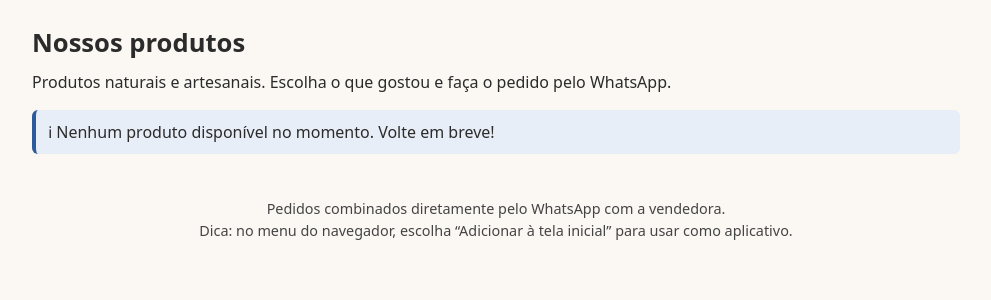
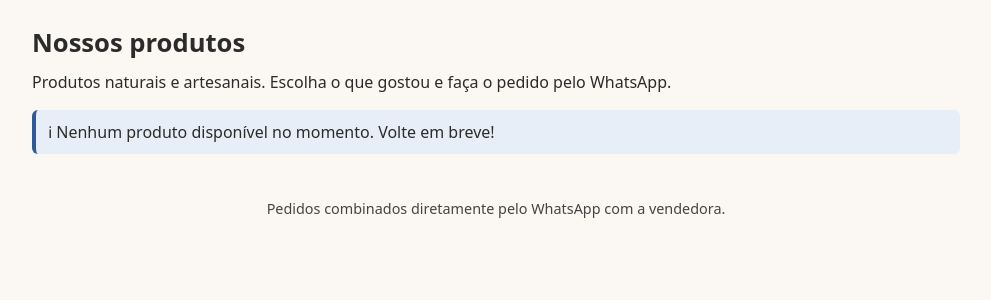
Before and after one commit to Eduardomss/vitrine-essencia-mvp., a Django app: page / in a window 1280 px wide. Shown: the part 78-378 px from the top of the page, without its empty margins (144-1135 px from the left). Run offline with Django 5.2, Linux system fonts and the light colour scheme; data that the repository does not hold is empty.

Commit message:
chore: remove dica de instalação do rodapé
Co-Authored-By: Claude Sonnet 5.5 <noreply@anthropic.com>
Claude-Session: https://claude.ai/code/session_019BUncLLGPfh5vBaV8GLrLg

```diff
--- a/vitrine/templates/vitrine/base.html
+++ b/vitrine/templates/vitrine/base.html
@@ -35,8 +35,7 @@
     {% block conteudo %}{% endblock %}
   </main>
   <footer class="rodape">
-    Pedidos combinados diretamente pelo WhatsApp com a vendedora.<br>
-    Dica: no menu do navegador, escolha “Adicionar à tela inicial” para usar como aplicativo.
+    Pedidos combinados diretamente pelo WhatsApp com a vendedora.
   </footer>
   <script>
     if ("serviceWorker" in navigator) {
```
